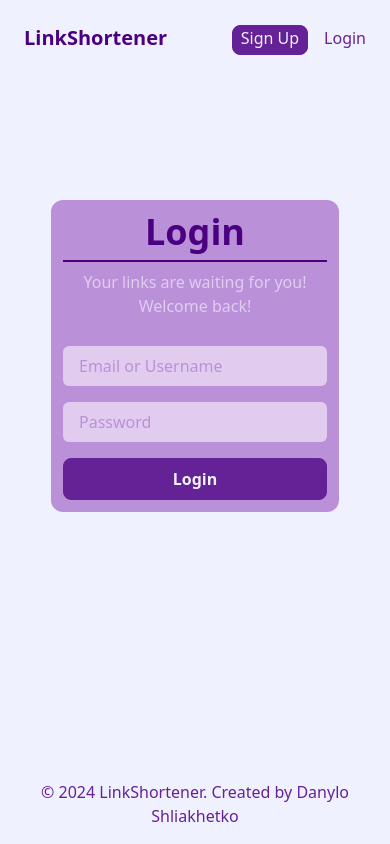
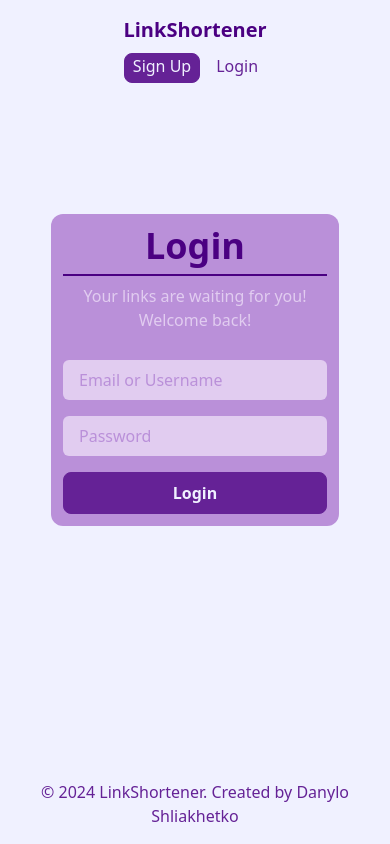
Before and after one commit to shliakhetko/link-shortener, a Next.js app in the folder frontend/: page /login in a window 390 px wide. Built offline with nearby package versions, Linux system fonts and the light colour scheme; no server answers.

Commit message:
Add responsive design for Layout

```diff
--- a/frontend/components/auth/LoginForm.tsx
+++ b/frontend/components/auth/LoginForm.tsx
@@ -1,6 +1,7 @@
 "use client";
 import {ChangeEvent, FormEvent, useState} from "react";
 import {useLogin} from "@/hooks/useLogin";
+import classNames from "classnames";
 
 interface LoginFormData {
     username: string;
@@ -66,7 +67,7 @@ export function LoginForm() {
                            placeholder="Password"/>
                     <button
                         type="submit"
-                        className="w-full px-4 py-2 font-bold bg-dark-accent text-light-shades hover:bg-dark-shades transition-colors rounded-lg border border-dark-accent focus:outline-main-brand-color"
+                        className={classNames("w-full px-4 py-2 font-bold bg-dark-accent text-light-shades transition-colors rounded-lg border border-dark-accent focus:outline-main-brand-color hover:bg-dark-shades",  loading ? "opacity-50 cursor-not-allowed" : "")}
                         disabled={loading}
                     >
                         {loading ? "Loading..." : "Login"}
--- a/frontend/components/layout/Header.tsx
+++ b/frontend/components/layout/Header.tsx
@@ -3,6 +3,7 @@ import Link from 'next/link';
 import { User } from 'lucide-react';
 import { useAuth } from '@/hooks/useAuth';
 import { useLogout } from '@/hooks/useLogout';
+import classNames from "classnames";
 
 export default function Header() {
     const auth = useAuth();
@@ -11,12 +12,12 @@ export default function Header() {
     return (
         <header className="bg-transparent py-4 px-6">
             <nav>
-                <div className="max-w-3xl mx-auto flex justify-between items-center">
+                <div className="max-w-3xl mx-auto flex justify-between items-center sm:flex-row flex-col">
                     <Link href="/" className="text-dark-shades text-xl font-bold">
                         LinkShortener
                     </Link>
 
-                    <div className="flex space-x-4 items-center mt-1" style={{ minHeight: '40px' }}>
+                    <div className={classNames("flex space-x-4 items-center mt-1", !auth.data && "pr-2")} style={{ minHeight: '40px' }}>
                         {auth.loading ? (
                             <span>Loading...</span>
                         ) : auth.data ? (
```
